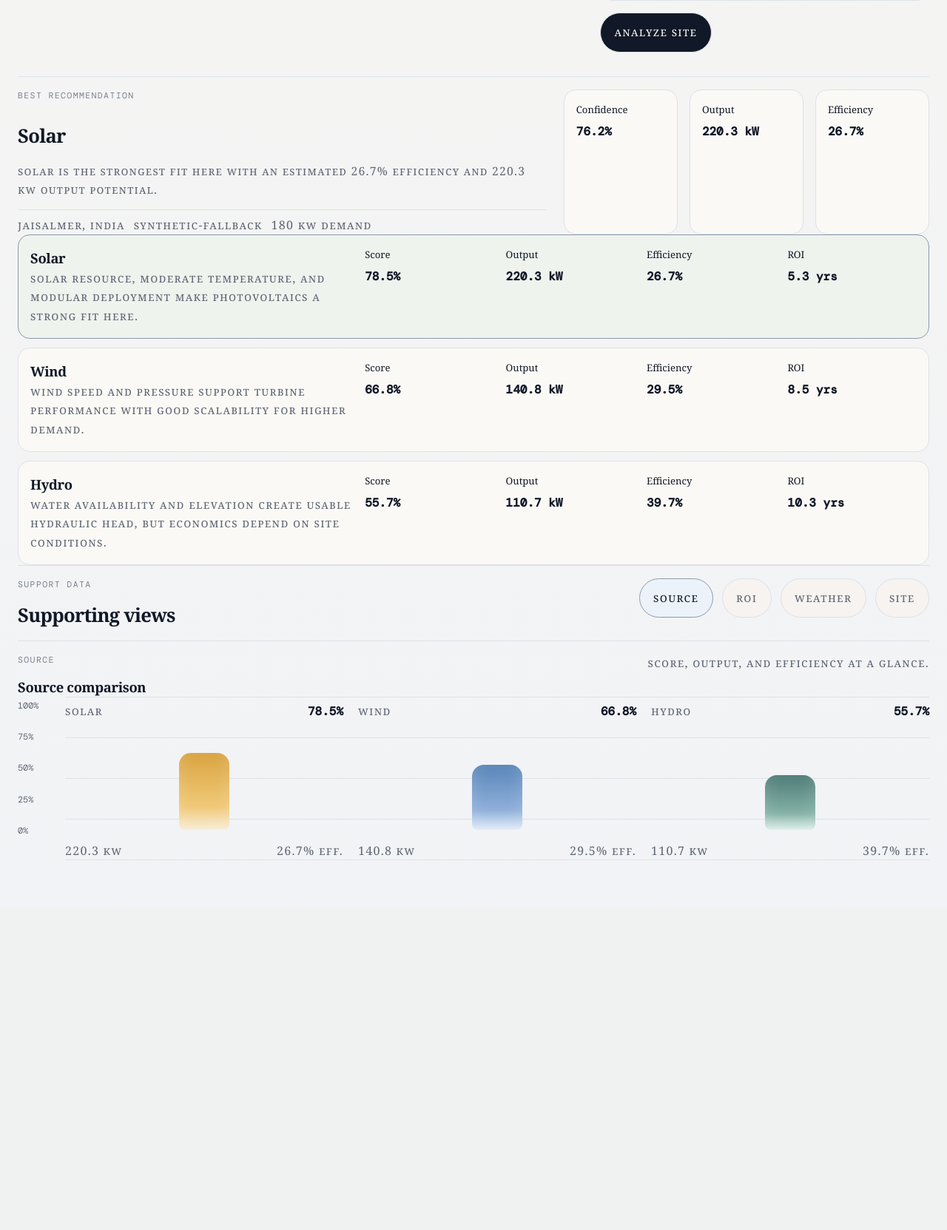
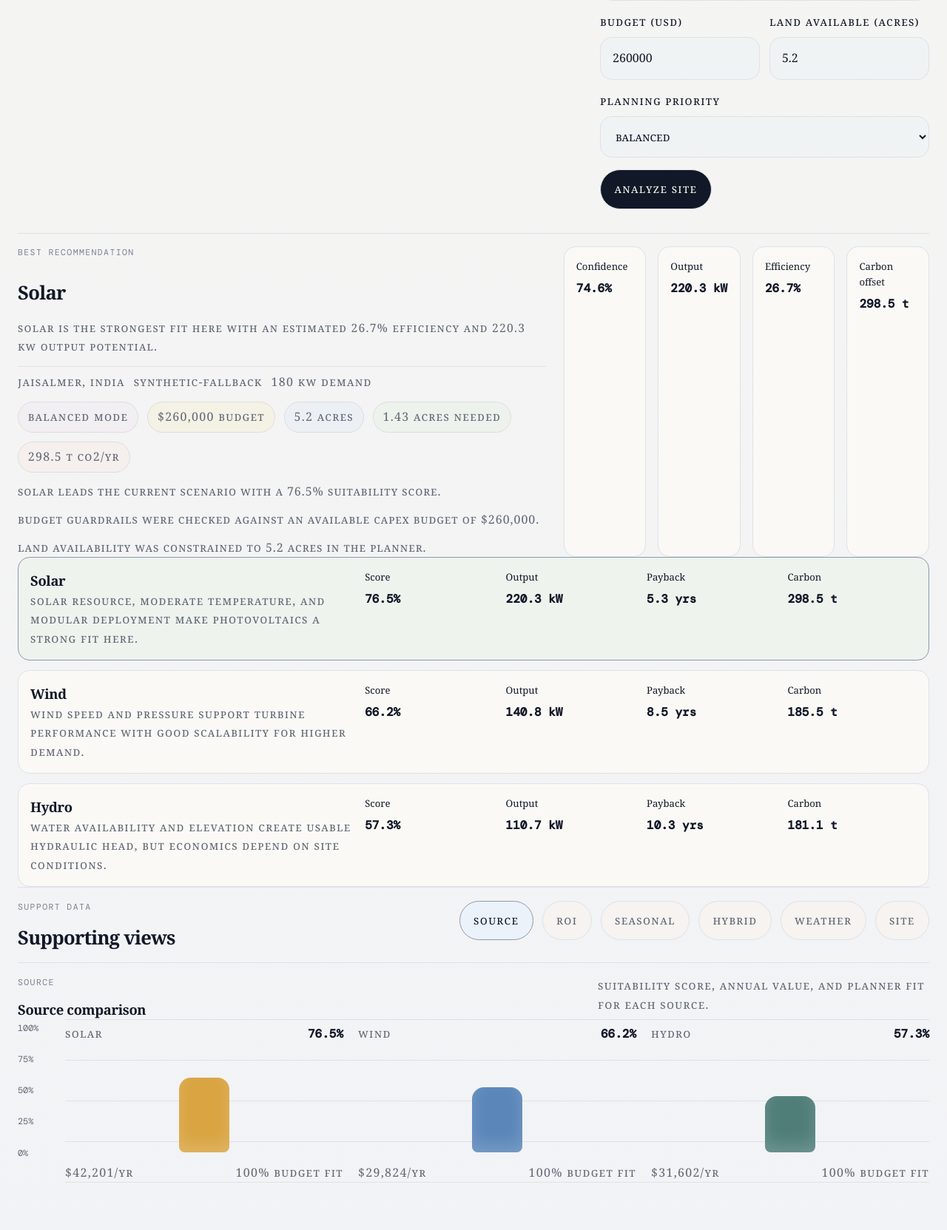
Before and after one commit to IncheonSlyr/MapSense, a Flask app: page / in a window 1280 px wide. Shown: the part 977-2640 px from the top of the page at 74% size. Before the commit the page ends 2140 px from the top, so only its background shows below. Run offline with Flask 3, Linux system fonts and the light colour scheme; data that the repository does not hold is empty; some web fonts are replaced.

Commit message:
Add Phase 2 planning features to MapSense

```diff
--- a/api/index.py
+++ b/api/index.py
@@ -2,7 +2,7 @@ from __future__ import annotations
 
 from flask import Flask, jsonify, render_template, request
 
-from mapsense.engine import RecommendationEngine
+from mapsense.engine import RecommendationEngine, ScenarioInputs
 from mapsense.services import OpenMeteoService
 
 
@@ -28,6 +28,9 @@ def recommend():
     longitude = float(payload.get("longitude", 0))
     demand_kw = float(payload.get("demand_kw", 0))
     location_name = payload.get("location_name")
+    budget_usd = float(payload.get("budget_usd", max(demand_kw * 1450.0, 150000.0)))
+    land_acres = float(payload.get("land_acres", max(demand_kw * 0.015, 3.0)))
+    strategy = str(payload.get("strategy", "balanced")).strip().lower() or "balanced"
 
     if not -90 <= latitude <= 90:
         return jsonify({"error": "Latitude must be between -90 and 90."}), 400
@@ -35,6 +38,12 @@ def recommend():
         return jsonify({"error": "Longitude must be between -180 and 180."}), 400
     if not 0 < demand_kw <= 10000:
         return jsonify({"error": "Demand must be between 1 and 10000 kW."}), 400
+    if not 0 < budget_usd <= 1000000000:
+        return jsonify({"error": "Budget must be between 1 and 1,000,000,000 USD."}), 400
+    if not 0.1 <= land_acres <= 100000:
+        return jsonify({"error": "Land must be between 0.1 and 100,000 acres."}), 400
+    if strategy not in {"balanced", "roi", "resilience", "output"}:
+        return jsonify({"error": "Strategy must be one of balanced, roi, resilience, or output."}), 400
 
     live_conditions = weather_service.fetch_conditions(latitude, longitude)
     recommendation = engine.recommend(
@@ -46,6 +55,11 @@ def recommend():
         data_source=live_conditions.data_source,
         fetched_at=live_conditions.fetched_at,
         weather_context=live_conditions.weather_context,
+        scenario=ScenarioInputs(
+            budget_usd=budget_usd,
+            land_acres=land_acres,
+            strategy=strategy,
+        ),
     )
     return jsonify(recommendation)
 
--- a/static/app.js
+++ b/static/app.js
@@ -3,13 +3,43 @@ const initialForm = {
   latitude: 26.9157,
   longitude: 70.9083,
   demand_kw: 180,
+  budget_usd: 260000,
+  land_acres: 5.2,
+  strategy: 'balanced',
 }
 
 const presets = [
   { name: 'Jaisalmer, India', ...initialForm },
-  { name: 'Copenhagen, Denmark', location_name: 'Copenhagen, Denmark', latitude: 55.6761, longitude: 12.5683, demand_kw: 220 },
-  { name: 'Reykjavik, Iceland', location_name: 'Reykjavik, Iceland', latitude: 64.1466, longitude: -21.9426, demand_kw: 160 },
-  { name: 'Nairobi, Kenya', location_name: 'Nairobi, Kenya', latitude: -1.2864, longitude: 36.8172, demand_kw: 200 },
+  {
+    name: 'Copenhagen, Denmark',
+    location_name: 'Copenhagen, Denmark',
+    latitude: 55.6761,
+    longitude: 12.5683,
+    demand_kw: 220,
+    budget_usd: 380000,
+    land_acres: 8.2,
+    strategy: 'resilience',
+  },
+  {
+    name: 'Reykjavik, Iceland',
+    location_name: 'Reykjavik, Iceland',
+    latitude: 64.1466,
+    longitude: -21.9426,
+    demand_kw: 160,
+    budget_usd: 420000,
+    land_acres: 4.5,
+    strategy: 'balanced',
+  },
+  {
+    name: 'Nairobi, Kenya',
+    location_name: 'Nairobi, Kenya',
+    latitude: -1.2864,
+    longitude: 36.8172,
+    demand_kw: 200,
+    budget_usd: 290000,
+    land_acres: 6.5,
+    strategy: 'roi',
+  },
 ]
 
 const featureLabels = {
@@ -55,9 +85,25 @@ const siteGroups = [
 ]
 
 const sourceStyles = {
-  Solar: 'var(--accent-butter-strong)',
-  Wind: 'var(--accent-sky-strong)',
-  Hydro: 'var(--accent-mint-strong)',
+  Solar: {
+    solid: '#d9a441',
+    soft: 'color-mix(in srgb, var(--accent-butter) 70%, white 30%)',
+  },
+  Wind: {
+    solid: '#5a86b9',
+    soft: 'color-mix(in srgb, var(--accent-sky) 76%, white 24%)',
+  },
+  Hydro: {
+    solid: '#4f7d78',
+    soft: 'color-mix(in srgb, var(--accent-mint) 76%, white 24%)',
+  },
+}
+
+const strategyLabels = {
+  balanced: 'Balanced',
+  roi: 'Fast payback',
+  resilience: 'Resilience',
+  output: 'Maximum output',
 }
 
 const HISTORY_KEY = 'mapsense-history'
@@ -94,6 +140,9 @@ const elements = {
   latitude: document.getElementById('latitude-input'),
   longitude: document.getElementById('longitude-input'),
   demand: document.getElementById('demand-input'),
+  budget: document.getElementById('budget-input'),
+  land: document.getElementById('land-input'),
+  strategy: document.getElementById('strategy-input'),
   formError: document.getElementById('form-error'),
   loadingCopy: document.getElementById('loading-copy'),
   resultShell: document.getElementById('result-shell'),
@@ -107,9 +156,14 @@ const elements = {
   summaryConfidence: document.getElementById('summary-confidence'),
   summaryOutput: document.getElementById('summary-output'),
   summaryEfficiency: document.getElementById('summary-efficiency'),
+  summaryCarbon: document.getElementById('summary-carbon'),
+  plannerChipRow: document.getElementById('planner-chip-row'),
+  plannerNoteList: document.getElementById('planner-note-list'),
   rankGrid: document.getElementById('rank-grid'),
   detailSource: document.getElementById('detail-source'),
   detailRoi: document.getElementById('detail-roi'),
+  detailSeasonal: document.getElementById('detail-seasonal'),
+  detailHybrid: document.getElementById('detail-hybrid'),
   detailWeather: document.getElementById('detail-weather'),
   detailSite: document.getElementById('detail-site'),
   segmentedButtons: Array.from(document.querySelectorAll('.segmented-control button')),
@@ -132,9 +186,27 @@ function writeHistory(items) {
 function mergeHistory(nextItem) {
   const current = readHistory()
   const deduped = [nextItem, ...current].filter((item, index, array) => {
-    const fingerprint = `${item.location_name}|${item.location.latitude}|${item.location.longitude}|${item.demand_kw}|${item.fetched_at}`
+    const fingerprint = [
+      item.location_name,
+      item.location.latitude,
+      item.location.longitude,
+      item.demand_kw,
+      item.scenario?.budget_usd,
+      item.scenario?.land_acres,
+      item.scenario?.strategy,
+      item.fetched_at,
+    ].join('|')
     return array.findIndex((candidate) => {
-      const candidateFingerprint = `${candidate.location_name}|${candidate.location.latitude}|${candidate.location.longitude}|${candidate.demand_kw}|${candidate.fetched_at}`
+      const candidateFingerprint = [
+        candidate.location_name,
+        candidate.location.latitude,
+        candidate.location.longitude,
+        candidate.demand_kw,
+        candidate.scenario?.budget_usd,
+        candidate.scenario?.land_acres,
+        candidate.scenario?.strategy,
+        candidate.fetched_at,
+      ].join('|')
       return candidateFingerprint === fingerprint
     }) === index
   })
@@ -148,6 +220,9 @@ function setForm(form) {
   elements.latitude.value = state.form.latitude
   elements.longitude.value = state.form.longitude
   elements.demand.value = state.form.demand_kw
+  elements.budget.value = state.form.budget_usd
+  elements.land.value = state.form.land_acres
+  elements.strategy.value = state.form.strategy
   elements.selectedLocationHeading.textContent = state.form.location_name || 'Selected location'
   if (state.marker) {
     state.marker.setLatLng([state.form.latitude, state.form.longitude])
@@ -164,6 +239,18 @@ function setForm(form) {
 
 function formatMetric(value, suffix = '') {
   return `${Number(value).toFixed(1)}${suffix}`
+}
+
+function formatInteger(value) {
+  return Number(value).toLocaleString('en-US', { maximumFractionDigits: 0 })
+}
+
+function formatCurrency(value) {
+  return new Intl.NumberFormat('en-US', {
+    style: 'currency',
+    currency: 'USD',
+    maximumFractionDigits: 0,
+  }).format(Number(value))
 }
 
 function formatWeatherValue(key, value) {
@@ -200,6 +287,11 @@ function renderHistory() {
         </div>
         <span>${item.demand_kw} kW</span>
       </button>
+      <div class="history-item-meta">
+        <span>${formatCurrency(item.scenario?.budget_usd || 0)} budget</span>
+        <span>${Number(item.scenario?.land_acres || 0).toFixed(1)} acres</span>
+        <span>${strategyLabels[item.scenario?.strategy] || 'Balanced'}</span>
+      </div>
     `
     wrapper.querySelector('button').addEventListener('click', () => {
       setForm({
@@ -207,6 +299,9 @@ function renderHistory() {
         latitude: Number(item.location.latitude),
         longitude: Number(item.location.longitude),
         demand_kw: Number(item.demand_kw),
+        budget_usd: Number(item.scenario?.budget_usd || initialForm.budget_usd),
+        land_acres: Number(item.scenario?.land_acres || initialForm.land_acres),
+        strategy: item.scenario?.strategy || initialForm.strategy,
       })
       elements.searchInput.value = state.form.location_name
       state.result = item
@@ -229,8 +324,8 @@ function renderRankings(rankings, bestSource) {
       </div>
       <div class="rank-measure"><span>Score</span><strong>${item.score}%</strong></div>
       <div class="rank-measure"><span>Output</span><strong>${item.estimated_output_kw} kW</strong></div>
-      <div class="rank-measure"><span>Efficiency</span><strong>${item.expected_efficiency}%</strong></div>
-      <div class="rank-measure"><span>ROI</span><strong>${item.roi_years} yrs</strong></div>
+      <div class="rank-measure"><span>Payback</span><strong>${item.roi_years} yrs</strong></div>
+      <div class="rank-measure"><span>Carbon</span><strong>${item.annual_carbon_offset_tons} t</strong></div>
     `
     elements.rankGrid.appendChild(article)
   })
@@ -244,7 +339,7 @@ function renderSourceChart(rankings) {
           <p class="section-kicker">Source</p>
           <h3>Source comparison</h3>
         </div>
-        <p class="panel-copy">Score, output, and efficiency at a glance.</p>
+        <p class="panel-copy">Suitability score, annual value, and planner fit for each source.</p>
       </div>
       <div class="stat-chart">
         <div class="stat-axis">${[100, 75, 50, 25, 0].map((tick) => `<span>${tick}%</span>`).join('')}</div>
@@ -255,9 +350,12 @@ function renderSourceChart(rankings) {
               <div class="stat-bar-group">
                 <div class="stat-bar-head"><span>${item.source}</span><strong>${item.score}%</strong></div>
                 <div class="stat-bar-shell">
-                  <div class="stat-bar-fill" style="height:${item.score}%;background:${sourceStyles[item.source]}"></div>
+                  <div class="stat-bar-fill" style="height:${item.score}%;background:${sourceStyles[item.source].solid}"></div>
                 </div>
-                <div class="stat-bar-foot"><span>${item.estimated_output_kw} kW</span><span>${item.expected_efficiency}% eff.</span></div>
+                <div class="stat-bar-foot">
+                  <span>${formatCurrency(item.annual_value_usd)}/yr</span>
+                  <span>${item.budget_fit}% budget fit</span>
+                </div>
               </div>
             `).join('')}
           </div>
@@ -276,16 +374,98 @@ function renderRoiChart(rankings) {
           <p class="section-kicker">Economics</p>
           <h3>ROI comparison</h3>
         </div>
-        <p class="panel-copy">Lower payback years are a stronger financial fit.</p>
+        <p class="panel-copy">Lower payback years are stronger. Capital and carbon are shown side by side.</p>
       </div>
       <div class="roi-chart">
         ${rankings.map((item) => `
           <div class="roi-row">
-            <div class="roi-meta"><strong>${item.source}</strong><span>${item.score}% score</span></div>
-            <div class="roi-track"><div class="roi-fill" style="width:${(item.roi_years / maxRoi) * 100}%;background:${sourceStyles[item.source]}"></div></div>
+            <div class="roi-meta"><strong>${item.source}</strong><span>${formatCurrency(item.estimated_capex_usd)} capex</span></div>
+            <div class="roi-track"><div class="roi-fill" style="width:${(item.roi_years / maxRoi) * 100}%;background:${sourceStyles[item.source].solid}"></div></div>
             <strong class="roi-value">${item.roi_years} yrs</strong>
           </div>
         `).join('')}
+      </div>
+      <div class="impact-grid">
+        ${rankings.map((item) => `
+          <article class="impact-card tone-${item.source === 'Solar' ? 'butter' : item.source === 'Wind' ? 'sky' : 'mint'}">
+            <span>${item.source}</span>
+            <strong>${formatInteger(item.annual_energy_kwh)} kWh</strong>
+            <p>${item.annual_carbon_offset_tons} t CO2 avoided per year</p>
+          </article>
+        `).join('')}
+      </div>
+    </section>
+  `
+}
+
+function renderSeasonalOutlook(seasonalOutlook) {
+  const monthRows = seasonalOutlook.map((entry) => `
+    <article class="season-row">
+      <div class="season-month">
+        <strong>${entry.month}</strong>
+        <span>${entry.winner} leads</span>
+      </div>
+      <div class="season-tracks">
+        ${entry.sources.map((source) => `
+          <div class="season-track-row">
+            <span>${source.source}</span>
+            <div class="season-track">
+              <div class="season-track-fill" style="width:${Math.min(source.efficiency, 100)}%;background:${sourceStyles[source.source].solid}"></div>
+            </div>
+            <strong>${source.output_kw} kW</strong>
+          </div>
+        `).join('')}
+      </div>
+    </article>
+  `).join('')
+
+  elements.detailSeasonal.innerHTML = `
+    <section class="data-panel">
+      <div class="panel-heading">
+        <div>
+          <p class="section-kicker">Seasonal</p>
+          <h3>Year-round performance</h3>
+        </div>
+        <p class="panel-copy">Monthly output shifts by source so you can spot seasonal handoffs.</p>
+      </div>
+      <div class="seasonal-grid">
+        ${monthRows}
+      </div>
+    </section>
+  `
+}
+
+function renderHybridPlan(hybridPlan) {
+  elements.detailHybrid.innerHTML = `
+    <section class="data-panel">
+      <div class="panel-heading">
+        <div>
+          <p class="section-kicker">Hybrid</p>
+          <h3>${hybridPlan.label}</h3>
+        </div>
+        <p class="panel-copy">${hybridPlan.rationale}</p>
+      </div>
+      <div class="hybrid-layout">
+        <article class="hybrid-hero tone-lavender">
+          <div>
+            <span class="weather-overline">Blended system recommendation</span>
+            <strong>${hybridPlan.blended_output_kw} kW</strong>
+            <p class="panel-copy">${hybridPlan.demand_coverage_percent}% of the modeled demand can be covered in this blended plan.</p>
+          </div>
+          <div class="hybrid-share-list">
+            ${hybridPlan.mix.map((item) => `
+              <div class="hybrid-share-pill" style="background:${sourceStyles[item.source].soft}">
+                <span>${item.source}</span>
+                <strong>${item.share_percent}%</strong>
+              </div>
+            `).join('')}
+          </div>
+        </article>
+        <div class="hybrid-metrics">
+          <article class="impact-card tone-butter"><span>Efficiency</span><strong>${hybridPlan.blended_efficiency}%</strong><p>Blended operating efficiency</p></article>
+          <article class="impact-card tone-sky"><span>Payback</span><strong>${hybridPlan.blended_roi_years} yrs</strong><p>Modeled blended payback</p></article>
+          <article class="impact-card tone-mint"><span>Carbon</span><strong>${hybridPlan.annual_carbon_offset_tons} t</strong><p>Annual avoided emissions</p></article>
+        </div>
       </div>
     </section>
   `
@@ -343,7 +523,7 @@ function renderWeather(weatherContext, locationName) {
   `
 }
 
-function renderSite(estimatedFeatures, locationName) {
+function renderSite(estimatedFeatures, locationName, scenario) {
   elements.detailSite.innerHTML = `
     <section class="data-panel">
       <div class="panel-heading">
@@ -351,14 +531,14 @@ function renderSite(estimatedFeatures, locationName) {
           <p class="section-kicker">Site</p>
           <h3>Estimated parameters</h3>
         </div>
-        <p class="panel-copy">Features passed into the recommendation model.</p>
+        <p class="panel-copy">Features passed into the recommendation model plus the active planning scenario.</p>
       </div>
       <div class="site-profile">
         <div class="site-profile-hero tone-lavender">
           <div>
             <span class="weather-overline">Model input profile</span>
             <strong>${locationName || 'Selected site'}</strong>
-            <p class="panel-copy">Key geographic and environmental parameters driving the recommendation.</p>
+            <p class="panel-copy">Budget ${formatInteger(scenario.budget_usd)}, ${Number(scenario.land_acres).toFixed(1)} acres, ${strategyLabels[scenario.strategy] || 'Balanced'} priority.</p>
           </div>
           <div class="site-profile-badges">
             <span class="site-badge tone-butter">${formatMetric(estimatedFeatures.solar_irradiance)} solar</span>
@@ -397,6 +577,21 @@ function renderSite(estimatedFeatures, locationName) {
   `
 }
 
+function renderPlannerHighlights(result) {
+  const highlights = result.planner_highlights || {}
+  const scenario = result.scenario || {}
+  elements.plannerChipRow.innerHTML = `
+    <span class="planner-chip tone-lavender">${strategyLabels[scenario.strategy] || 'Balanced'} mode</span>
+    <span class="planner-chip tone-butter">${formatCurrency(scenario.budget_usd || 0)} budget</span>
+    <span class="planner-chip tone-sky">${Number(scenario.land_acres || 0).toFixed(1)} acres</span>
+    <span class="planner-chip tone-mint">${highlights.land_required_acres || 0} acres needed</span>
+    <span class="planner-chip tone-peach">${highlights.annual_carbon_offset_tons || 0} t CO2/yr</span>
+  `
+  elements.plannerNoteList.innerHTML = (result.planner_notes || [])
+    .map((note) => `<p class="planner-note">${note}</p>`)
+    .join('')
+}
+
 function renderResult() {
   if (!state.result) {
     return
@@ -415,12 +610,16 @@ function renderResult() {
   elements.summaryConfidence.textContent = `${state.result.confidence}%`
   elements.summaryOutput.textContent = `${lead.estimated_output_kw} kW`
   elements.summaryEfficiency.textContent = `${lead.expected_efficiency}%`
+  elements.summaryCarbon.textContent = `${lead.annual_carbon_offset_tons} t`
 
+  renderPlannerHighlights(state.result)
   renderRankings(rankings, state.result.best_source)
   renderSourceChart(rankings)
   renderRoiChart(rankings)
+  renderSeasonalOutlook(state.result.seasonal_outlook || [])
+  renderHybridPlan(state.result.hybrid_plan)
   renderWeather(state.result.weather_context || {}, state.result.location_name)
-  renderSite(state.result.estimated_features, state.result.location_name)
+  renderSite(state.result.estimated_features, state.result.location_name, state.result.scenario || state.form)
 }
 
 function setDetailView(view) {
@@ -430,6 +629,8 @@ function setDetailView(view) {
   })
   elements.detailSource.classList.toggle('hidden', view !== 'source')
   elements.detailRoi.classList.toggle('hidden', view !== 'roi')
+  elements.detailSeasonal.classList.toggle('hidden', view !== 'seasonal')
+  elements.detailHybrid.classList.toggle('hidden', view !== 'hybrid')
   elements.detailWeather.classList.toggle('hidden', view !== 'weather')
   elements.detailSite.classList.toggle('hidden', view !== 'site')
 }
@@ -614,6 +815,9 @@ function initEvents() {
         latitude: preset.latitude,
         longitude: preset.longitude,
         demand_kw: preset.demand_kw,
+        budget_usd: preset.budget_usd,
+        land_acres: preset.land_acres,
+        strategy: preset.strategy,
       })
       elements.searchInput.value = preset.location_name
       void requestRecommendation()
@@ -631,6 +835,9 @@ function initEvents() {
   elements.latitude.addEventListener('input', () => setForm({ latitude: Number(elements.latitude.value) }))
   elements.longitude.addEventListener('input', () => setForm({ longitude: Number(elements.longitude.value) }))
   elements.demand.addEventListener('input', () => setForm({ demand_kw: Number(elements.demand.value) }))
+  elements.budget.addEventListener('input', () => setForm({ budget_usd: Number(elements.budget.value) }))
+  elements.land.addEventListener('input', () => setForm({ land_acres: Number(elements.land.value) }))
+  elements.strategy.addEventListener('change', () => setForm({ strategy: elements.strategy.value }))
 
   elements.form.addEventListener('submit', (event) => {
     event.preventDefault()
--- a/static/styles.css
+++ b/static/styles.css
@@ -40,7 +40,8 @@ body {
 }
 
 button,
-input {
+input,
+select {
   font: inherit;
 }
 
@@ -348,7 +349,8 @@ p {
   gap: 0.8rem;
 }
 
-.parameter-panel input {
+.parameter-panel input,
+.parameter-panel select {
   width: 100%;
   border: 1px solid var(--faint);
   border-radius: 1rem;
@@ -415,7 +418,7 @@ p {
 
 .summary-stats {
   display: grid;
-  grid-template-columns: repeat(3, minmax(0, 1fr));
+  grid-template-columns: repeat(4, minmax(0, 1fr));
   gap: 1rem;
 }
 
@@ -468,6 +471,36 @@ p {
 .rank-row.winner {
   border-color: var(--line-strong);
   background: color-mix(in srgb, var(--paper) 64%, var(--accent-mint) 36%);
+}
+
+.planner-chip-row,
+.planner-note-list,
+.hybrid-share-list {
+  display: flex;
+  flex-wrap: wrap;
+  gap: 0.75rem;
+}
+
+.planner-chip {
+  display: inline-flex;
+  align-items: center;
+  padding: 0.45rem 0.8rem;
+  border-radius: 999px;
+  border: 1px solid rgba(17, 24, 39, 0.08);
+  color: var(--muted-strong);
+  font-variant-caps: all-small-caps;
+  letter-spacing: 0.08em;
+}
+
+.planner-note-list {
+  flex-direction: column;
+  align-items: flex-start;
+}
+
+.planner-note {
+  color: var(--muted-strong);
+  font-variant-caps: all-small-caps;
+  letter-spacing: 0.06em;
 }
 
 .panel-copy {
--- a/templates/index.html
+++ b/templates/index.html
@@ -92,6 +92,27 @@
             <input type="number" id="demand-input" step="1" min="1" max="10000">
           </label>
 
+          <div class="input-row">
+            <label>
+              Budget (USD)
+              <input type="number" id="budget-input" step="1000" min="1" max="1000000000">
+            </label>
+            <label>
+              Land available (acres)
+              <input type="number" id="land-input" step="0.1" min="0.1" max="100000">
+            </label>
+          </div>
+
+          <label>
+            Planning priority
+            <select id="strategy-input">
+              <option value="balanced">Balanced</option>
+              <option value="roi">Fast payback</option>
+              <option value="resilience">Resilience</option>
+              <option value="output">Maximum output</option>
+            </select>
+          </label>
+
           <button type="submit" class="inline-button action-button">Analyze site</button>
           <p class="error-copy hidden" id="form-error"></p>
         </form>
@@ -111,6 +132,8 @@
                 <span id="summary-source"></span>
                 <span id="summary-demand"></span>
               </div>
+              <div class="planner-chip-row" id="planner-chip-row"></div>
+              <div class="planner-note-list" id="planner-note-list"></div>
             </div>
             <div class="summary-stats">
               <div>
@@ -124,6 +147,10 @@
               <div>
                 <span>Efficiency</span>
                 <strong id="summary-efficiency"></strong>
+              </div>
+              <div>
+                <span>Carbon offset</span>
+                <strong id="summary-carbon"></strong>
               </div>
             </div>
           </section>
@@ -139,6 +166,8 @@
               <div class="segmented-control">
                 <button type="button" class="active" data-view="source">Source</button>
                 <button type="button" data-view="roi">ROI</button>
+                <button type="button" data-view="seasonal">Seasonal</button>
+                <button type="button" data-view="hybrid">Hybrid</button>
                 <button type="button" data-view="weather">Weather</button>
                 <button type="button" data-view="site">Site</button>
               </div>
@@ -146,6 +175,8 @@
 
             <div id="detail-source" class="detail-view"></div>
             <div id="detail-roi" class="detail-view hidden"></div>
+            <div id="detail-seasonal" class="detail-view hidden"></div>
+            <div id="detail-hybrid" class="detail-view hidden"></div>
             <div id="detail-weather" class="detail-view hidden"></div>
             <div id="detail-site" class="detail-view hidden"></div>
           </section>
```
Also changed, not shown: other parts of static/styles.css (+120 -4 lines), mapsense/engine.py (+208 -8 lines), README.md.
